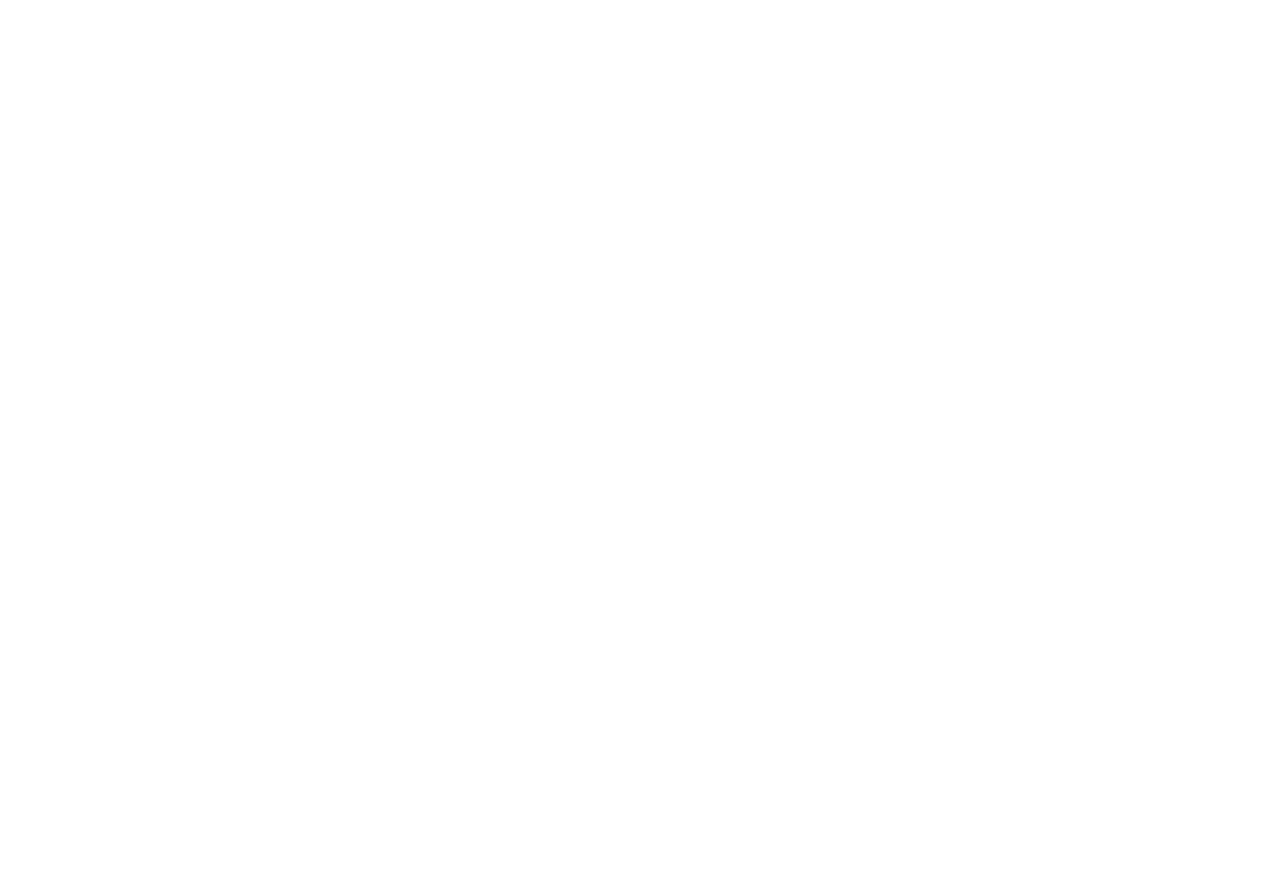
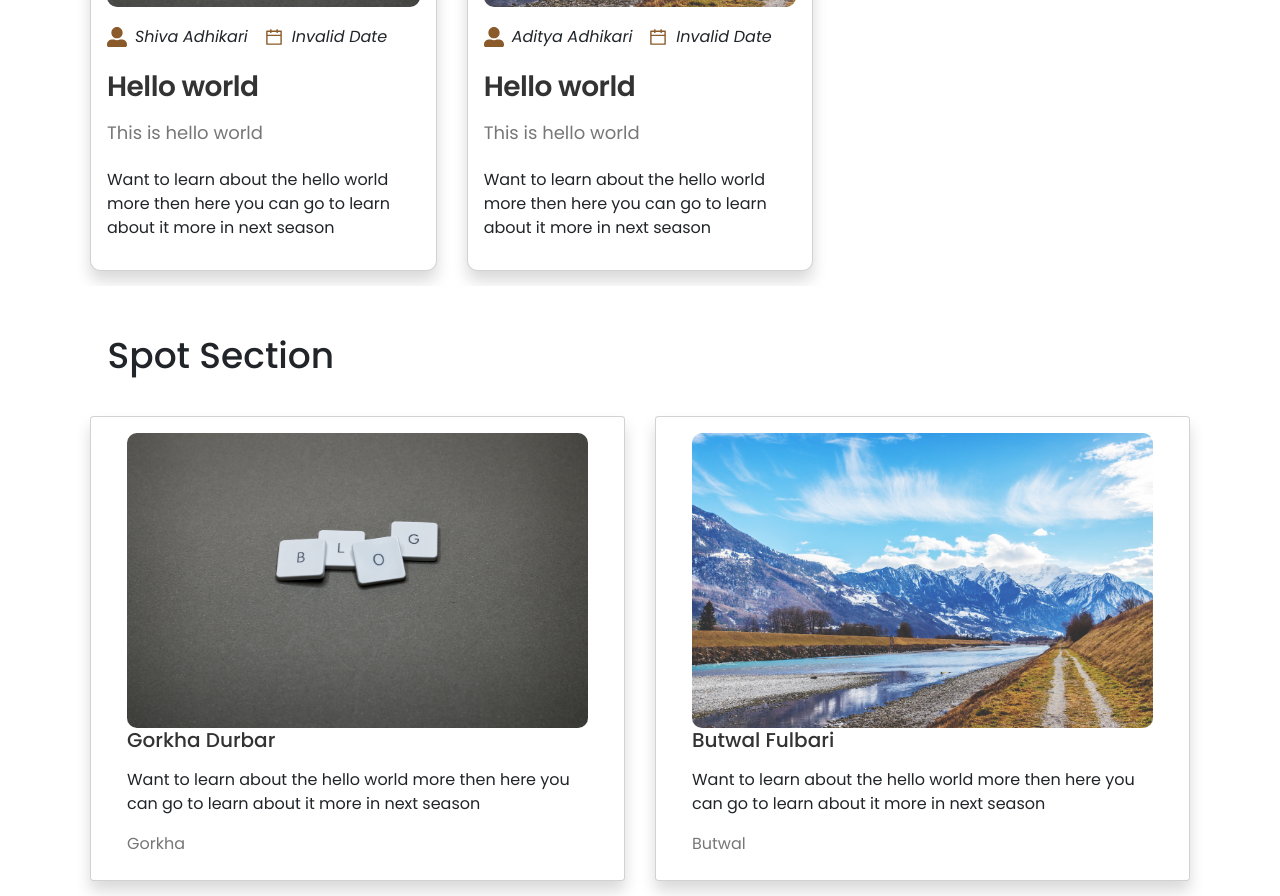
Before and after one commit to ShivaAdhikari7/OutSpot, a React (Create React App) app in the folder outspot_frontend/: page /home in a window 1280 px wide. Shown: the part 520-1416 px from the top of the page. Before the commit the page ends 800 px from the top, so only its background shows below. Built offline with nearby package versions, Linux system fonts and the light colour scheme.

Commit message:
complete blog and spot section

```diff
--- /dev/null
+++ b/outspot_frontend/src/pages/BlogPage/Blog.js
@@ -0,0 +1,39 @@
+import React from "react";
+import { NavLink } from "react-router-dom";
+
+import { FaUserAlt } from "react-icons/fa";
+import { AiOutlineCalendar } from "react-icons/ai";
+
+import Card from "../../components/ui/Card";
+
+const Blog = (props) => {
+  return (
+    <div className="col p-4 justify-self-stretch align-self-stretch">
+      <Card classname={`home-container`}>
+        <img src={props.src} alt="blog pics" className="home-img blog-img" />
+        <div className="blog-contents">
+          <div className="blog-info">
+            <div className="author-info">
+              <FaUserAlt className="blog-icon" />
+              <p className="author-name">{props.author}</p>
+            </div>
+            <div className="date-info">
+              <AiOutlineCalendar className="blog-icon" />
+              <p className="written-date">
+                {new Date(props.writtenDate).toLocaleDateString("en-US", {
+                  dateStyle: "long",
+                })}
+              </p>
+            </div>
+          </div>
+          <h4 className="blog-title">
+            <NavLink to={`/blog/${props.id}`}>{props.title}</NavLink>
+          </h4>
+          <p className="blog-subtitle">{props.subtitle}</p>
+          <p className="blog-description">{props.description}</p>
+        </div>
+      </Card>
+    </div>
+  );
+};
+export default React.memo(Blog);
--- /dev/null
+++ b/outspot_frontend/src/pages/BlogPage/BlogSection.js
@@ -0,0 +1,54 @@
+import Blog from "./Blog";
+import addBlogImage from "../../assets/Images/add-blog-img.jpg";
+import addLocationImage from "../../assets/Images/add-location-img.jpg";
+const blogData = [
+  {
+    imageURL: addBlogImage,
+    authorName: "Shiva Adhikari",
+    _id: "1",
+    writtenDate: "2055 / 12 / 07",
+    title: "Hello world",
+    subtitle: "This is hello world",
+    description:
+      "Want to learn about the hello world more then here you can go to learn about it more in next season ",
+  },
+  {
+    imageURL: addLocationImage,
+    authorName: "Aditya Adhikari",
+    _id: "2",
+    writtenDate: "2055 / 12 / 07",
+    title: "Hello world",
+    subtitle: "This is hello world",
+    description:
+      "Want to learn about the hello world more then here you can go to learn about it more in next season ",
+  },
+];
+
+const BlogSection = (props) => {
+  return (
+    <>
+      <section className="container overflow-hidden">
+        <h3 className={`home-heading ${props.heading}`}>Blog Section</h3>
+
+        <div className="row row-cols-1 row-cols-2 row-cols-3 gx-2 gy-5">
+          {blogData.map((blog, i) => {
+            return (
+              <Blog
+                src={blog.imageURL}
+                key={blog._id}
+                author={blog.authorName}
+                date={blog.writtenDate}
+                id={blog._id}
+                subtitle={blog.subtitle}
+                title={blog.title}
+                description={blog.description}
+              />
+            );
+          })}
+        </div>
+      </section>
+    </>
+  );
+};
+
+export default BlogSection;
--- a/outspot_frontend/src/pages/HomePage.js
+++ b/outspot_frontend/src/pages/HomePage.js
@@ -1,9 +1,12 @@
 import Navbar from "../components/ui/Navbar/Navbar";
+import BlogSection from "./BlogPage/BlogSection";
+import SpotSection from "./SpotPage/SpotSection";
 const HomePage = () => {
   return (
     <>
       <Navbar />
-      <p>Home Page</p>
+      <BlogSection />
+      <SpotSection />
     </>
   );
 };
--- /dev/null
+++ b/outspot_frontend/src/pages/SpotPage/Spot.js
@@ -0,0 +1,20 @@
+import { NavLink } from "react-router-dom";
+
+import Card from "../../components/ui/Card";
+const Spot = ({ id, imageURL, spotName, description, address }) => {
+  return (
+    <div className="col p-4 justify-self-stretch align-self-stretch" key={id}>
+      <Card className="home-container grid grid--2-cols">
+        <img src={imageURL} alt="spot" className="home-img spot-img" />
+        <div className="spot-contents">
+          <h4 className="spot-name">
+            <NavLink to={`/location/${id}`}>{spotName}</NavLink>
+          </h4>
+          <p className="spot-description">{description}</p>
+          <p className="spot-address">{address}</p>
+        </div>
+      </Card>
+    </div>
+  );
+};
+export default Spot;
--- /dev/null
+++ b/outspot_frontend/src/pages/SpotPage/SpotSection.js
@@ -0,0 +1,51 @@
+import React from "react";
+import Spot from "./Spot";
+import addBlogImage from "../../assets/Images/add-blog-img.jpg";
+import addLocationImage from "../../assets/Images/add-location-img.jpg";
+const SpotData = [
+  {
+    imageURL: addBlogImage,
+    spotName: "Gorkha Durbar",
+    address: "Gorkha",
+    _id: "1",
+    writtenDate: "2055 / 12 / 07",
+    title: "Hello world",
+    subtitle: "This is hello world",
+    description:
+      "Want to learn about the hello world more then here you can go to learn about it more in next season ",
+  },
+  {
+    imageURL: addLocationImage,
+    spotName: "Butwal Fulbari",
+    address: "Butwal",
+    _id: "2",
+    writtenDate: "2055 / 12 / 07",
+    title: "Hello world",
+    subtitle: "This is hello world",
+    description:
+      "Want to learn about the hello world more then here you can go to learn about it more in next season ",
+  },
+];
+const SpotSection = (props) => {
+  return (
+    <section className="container overflow-hidden">
+      <h3 className="home-heading">Spot Section</h3>
+
+      <div className="row row-cols-1 row-cols-mid-1 row-cols-lg-2 gx-2 gy-5">
+        {SpotData.map((data) => {
+          return (
+            <Spot
+              key={data._id}
+              id={data._id}
+              imageURL={data.imageURL}
+              spotName={data.spotName}
+              description={data.description}
+              address={data.address}
+            />
+          );
+        })}
+      </div>
+    </section>
+  );
+};
+export default SpotSection;
--- /dev/null
+++ b/outspot_frontend/src/sass/pages/_blog.scss
@@ -0,0 +1,78 @@
+.blog-img {
+  max-height: 50rem;
+  object-fit: cover;
+  aspect-ratio: 750/750;
+}
+.blog-info {
+  display: flex;
+  align-items: center;
+  gap: 1.6rem;
+  margin: 2rem 0rem 2.4rem 0rem;
+}
+.author-info,
+.date-info {
+  display: flex;
+  align-items: center;
+  gap: 0.8rem;
+}
+.author-info p,
+.date-info p {
+  margin-bottom: 0;
+  font-size: 1.6rem;
+  font-style: italic;
+}
+.blog-icon {
+  width: 2rem;
+  height: 2rem;
+  margin-bottom: 0;
+  fill: $primary-color;
+}
+.blog-title a {
+  font-size: 2.8rem !important;
+  font-weight: 600;
+  line-height: 1.15;
+  letter-spacing: -0.5px;
+  margin-bottom: 1.2rem;
+
+  &:hover {
+    text-decoration: underline;
+  }
+}
+.blog-subtitle {
+  font-size: 1.8rem;
+  font-weight: 400;
+  color: #777;
+  margin-bottom: 2.4rem;
+}
+.blog-description-container,
+.blog-description {
+  overflow: hidden;
+  text-overflow: ellipsis;
+  display: -webkit-box;
+  -webkit-line-clamp: 6;
+  -webkit-box-orient: vertical;
+  line-height: 1.5;
+  font-size: 1.6rem;
+  margin-bottom: 1.8rem;
+}
+.view-all-container {
+  display: flex;
+  align-items: center;
+  justify-content: center;
+}
+.view-all-link:link,
+.view-all-link:visited {
+  display: inline-block;
+  margin: auto;
+  font-size: 1.8rem;
+  font-weight: 500;
+  text-align: center;
+  margin-top: 3.2rem;
+  border-radius: 0;
+  border-bottom: 2px solid #75813d;
+  transition: all 0.35s;
+}
+.view-all-link:hover,
+.view-all-link:active {
+  border-bottom: 2px solid transparent;
+}
--- /dev/null
+++ b/outspot_frontend/src/sass/pages/_homepage.scss
@@ -0,0 +1,37 @@
+.home-heading {
+  font-size: 3.6rem;
+  padding: 0rem 3rem;
+  margin: 4.8rem 0rem 2.4rem 0rem;
+  font-weight: 500;
+}
+.home-container {
+  padding: 1.2rem 1.6rem !important;
+  border-radius: 1rem;
+  height: 100%;
+}
+.home-img {
+  border-radius: 1rem;
+  width: 100%;
+}
+.view-all-container {
+  display: flex;
+  align-items: center;
+  justify-content: center;
+}
+.view-all-link:link,
+.view-all-link:visited {
+  display: inline-block;
+  margin: auto;
+  font-size: 1.8rem;
+  font-size: 1.8rem;
+  font-weight: 500;
+  text-align: center;
+  margin-top: 3.2rem;
+  border-radius: 0;
+  border-bottom: 2px solid $primary-color;
+  transition: all 0.35s;
+}
+.view-all-link:hover,
+.view-all-link:active {
+  border-bottom: 2px solid transparent;
+}
--- /dev/null
+++ b/outspot_frontend/src/sass/pages/_spot.scss
@@ -0,0 +1,33 @@
+.spot-img {
+  object-fit: cover;
+  aspect-ratio: 570/364;
+}
+.spot-contents {
+  align-self: center;
+}
+.spot-name {
+  font-weight: 500;
+  margin-bottom: 1.6rem;
+  color: $primary-color;
+
+  & a {
+    font-size: 2rem !important;
+  }
+  &:hover {
+    text-decoration: underline;
+  }
+}
+.spot-description {
+  overflow: hidden;
+  text-overflow: ellipsis;
+  display: -webkit-box;
+  -webkit-line-clamp: 4;
+  -webkit-box-orient: vertical;
+  line-height: 1.5;
+  font-size: 1.6rem;
+  margin-bottom: 1.8rem;
+}
+.spot-address {
+  font-size: 1.6rem;
+  color: #777;
+}
--- a/outspot_frontend/src/sass/pages/index.scss
+++ b/outspot_frontend/src/sass/pages/index.scss
@@ -2,3 +2,6 @@
 @import "./landingpage";
 @import "./login";
 @import "./signup";
+@import "./homepage";
+@import "./blog";
+@import "./spot";
```
